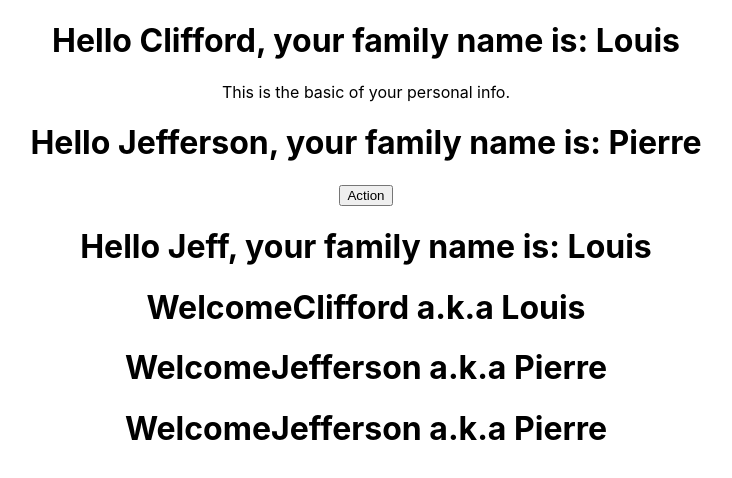
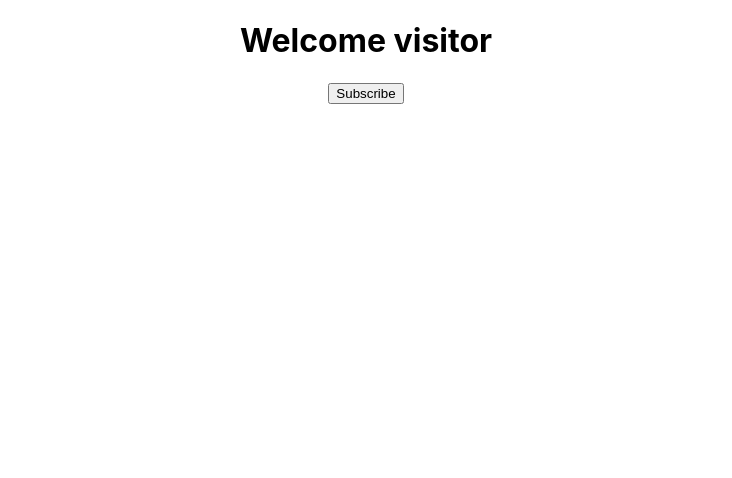
Before and after one commit to cliff10/learninig-react, a React (Create React App) app: page / in a window 1280 px wide. Shown: the top 478 px of the page, without its empty margins (274-1006 px from the left). Built offline with nearby package versions, Linux system fonts and the light colour scheme.

Commit message:
Used state to update the Message react component

```diff
--- a/src/App.js
+++ b/src/App.js
@@ -5,11 +5,12 @@
 import Welcome from './components/Welcome'
 import Hello from './components/Hello';
 import Greet from './components/Greet';
+import Message from './components/Message';
 
 function App() {
   return (
     <div className="App">
-      <Greet firstName="Clifford" lastName="Louis">
+      {/* <Greet firstName="Clifford" lastName="Louis">
         <p> This is the basic of your personal info. </p>
       </Greet>
       <Greet firstName="Jefferson" lastName="Pierre">
@@ -21,7 +22,8 @@
 
       <Welcome firstName="Clifford" lastName="Louis" />
       <Welcome  firstName="Jefferson" lastName="Pierre" />
-      <Welcome firstName="Jefferson" lastName="Pierre" />
+      <Welcome firstName="Jefferson" lastName="Pierre" /> */}
+      <Message />
     </div>
   );
 }
--- /dev/null
+++ b/src/components/Message.js
@@ -0,0 +1,26 @@
+import  React, { Component } from 'react'
+
+class Message extends Component {
+    constructor(){
+        super()
+        this.state = {
+            message: 'Welcome visitor'
+        }
+    }
+
+    changeMessage(){
+        this.setState({
+            message: 'Thank you for subscribing!'
+        })
+    }
+
+    render() {
+        return (
+            <div>
+                <h1>{this.state.message}</h1>
+                <button onClick={() => this.changeMessage()}>Subscribe</button>
+            </div>
+        )
+    }
+}
+export default Message;
```
